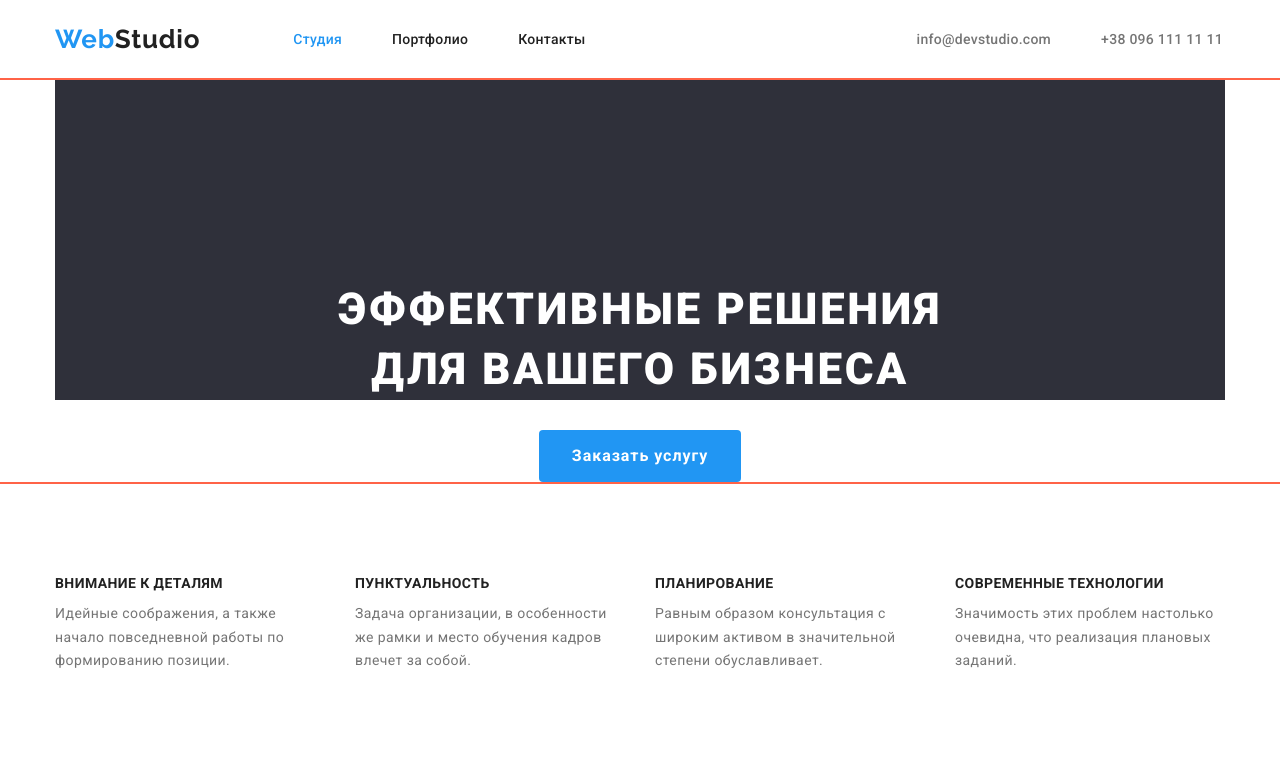
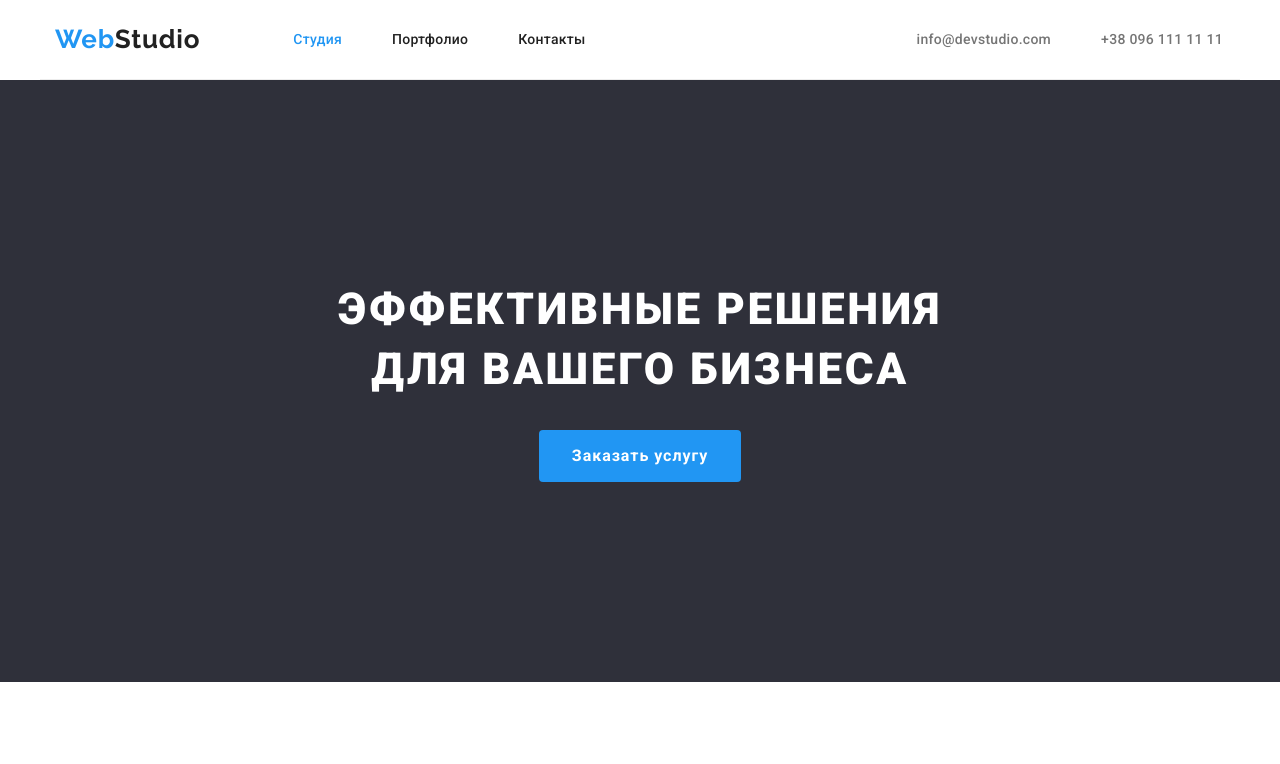
Before and after one commit to Alex-S17/goit-markup-hw-03, a plain HTML site: page index.html in a window 1280 px wide. Shown: the top 764 px of the page. Drawn offline with nearby package versions, Linux system fonts and the light colour scheme.

Commit message:
Корректирует Css для Герой
Добавляет нижнюю рамку для карточек в Портфолио

```diff
--- a/css/styles.css
+++ b/css/styles.css
@@ -15,6 +15,9 @@
   --footer-bgr-color: #2F303A;
   --our-team-bgr-color: #F5F4FA;
   --filter-butt-bgr-col: #F5F4FA;
+/* Цвет рамок */
+  --border-bottom-header: #ECECEC;
+  --border-bottom-card: #EEEEEE;
 }
 
 
@@ -81,7 +84,7 @@ body {
 }
 
 .flex.container {
-  border-bottom: 1px solid #ECECEC;
+  border-bottom: 1px solid var(--border-bottom-header);
 }
 
 
@@ -145,24 +148,20 @@ body {
 
 /* Hero */
 .hero {
+  padding-top: 200px;
+  padding-bottom: 200px;
+  margin-left: auto;
+  margin-right: auto;
+
+  background-color: var(--footer-bgr-color);
   text-align: center;
 
-
-  outline: 2px solid tomato;
+  /* outline: 10px solid tomato; */
 }
-
 
 .hero-title {
   margin-top: 0;
   margin-bottom: 30px;
-  padding-top: 200px;
-
-margin-left: auto;
-margin-right: auto;
-
-
-
-  /* padding-bottom: 200px; */
 
   color: var(--hero-title-color);
   /* Временный цвет фона для видимости белого заголовка */
@@ -403,6 +402,10 @@ margin-right: auto;
 
 }
 
+.portfolio-item {
+  border-bottom: 1px solid var(--border-bottom-card);
+}
+
 .portfolio .portfolio-item {
   flex-basis: calc ((100% - 60px) / 3);
 }
```
